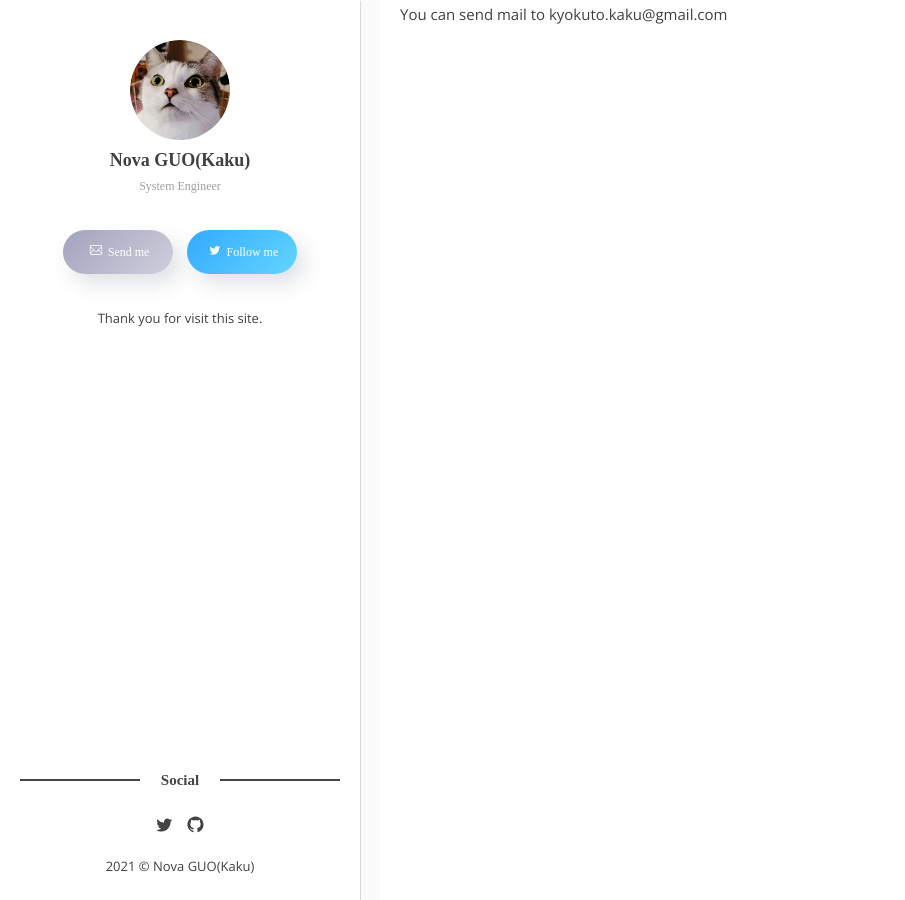
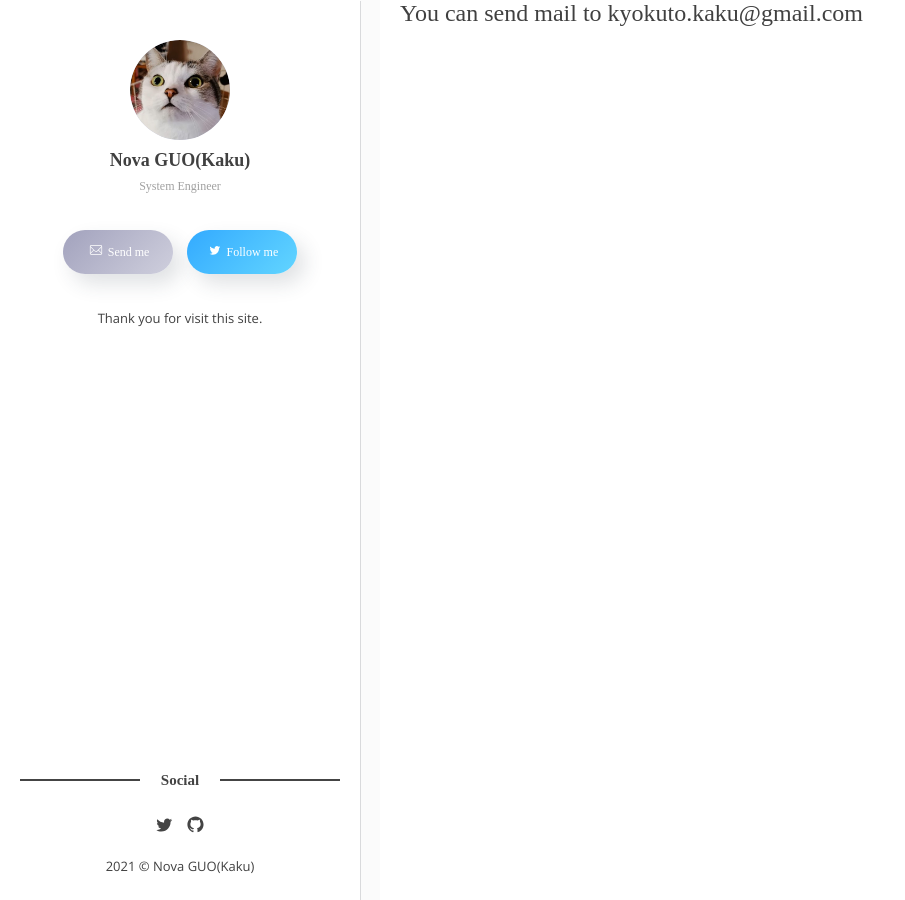
Before and after one commit to kyokuto52/kyokuto52.github.io, a Jekyll site: the page built from _pages/contact/index.html, in a window 1280 px wide. Shown: the whole page, without its empty margins (0-905 px from the left). Built offline with Jekyll 4.4.1, drawn with Linux system fonts in a browser that asks for light colours; some web fonts are replaced; a file with an impossible date is left out.

Commit message:
Update index.html

```diff
--- a/_pages/contact/index.html
+++ b/_pages/contact/index.html
@@ -16,7 +16,7 @@ permalink: /contact/
   </div>
 </header>
 <div class="c-form-box o-opacity">
-  <div>
+  <h3>
  You can send mail to kyokuto.kaku@gmail.com
-  </div>
+  </h3>
 </div> <!-- /.c-form-box -->
```
